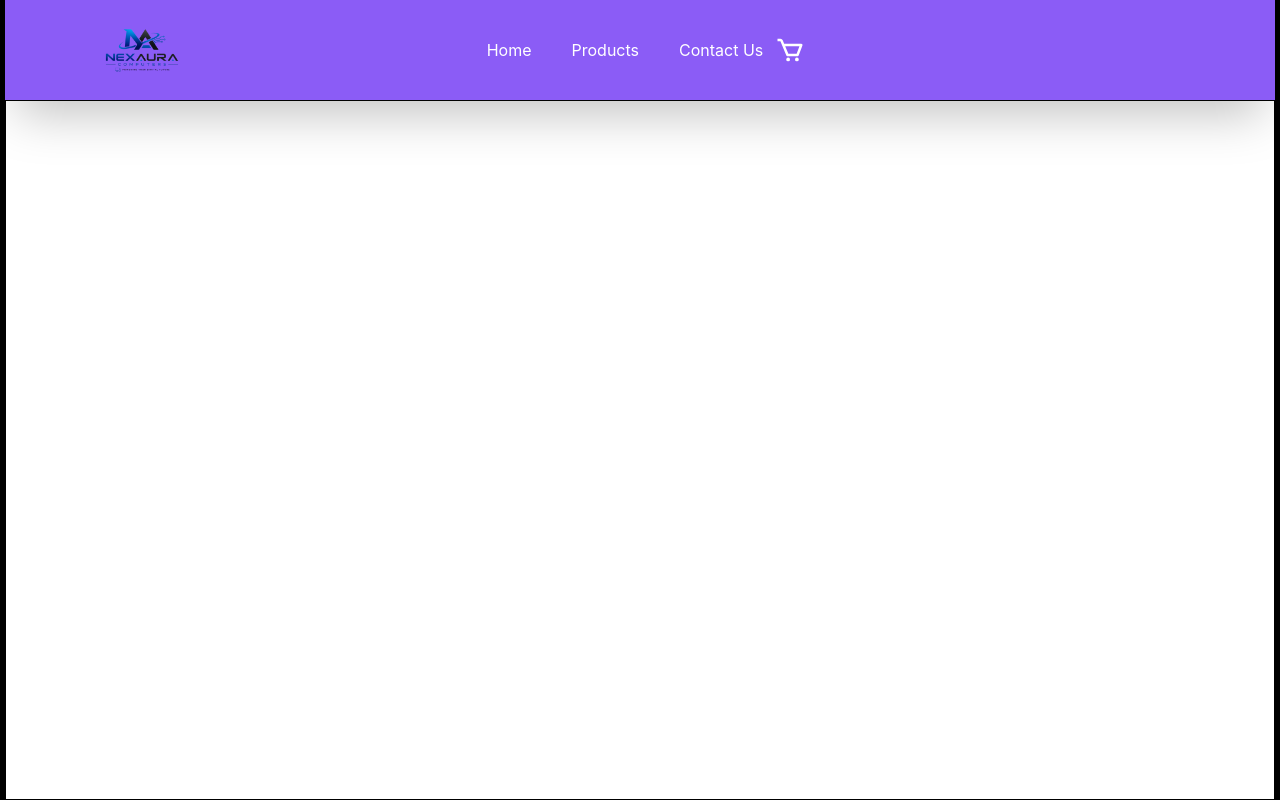
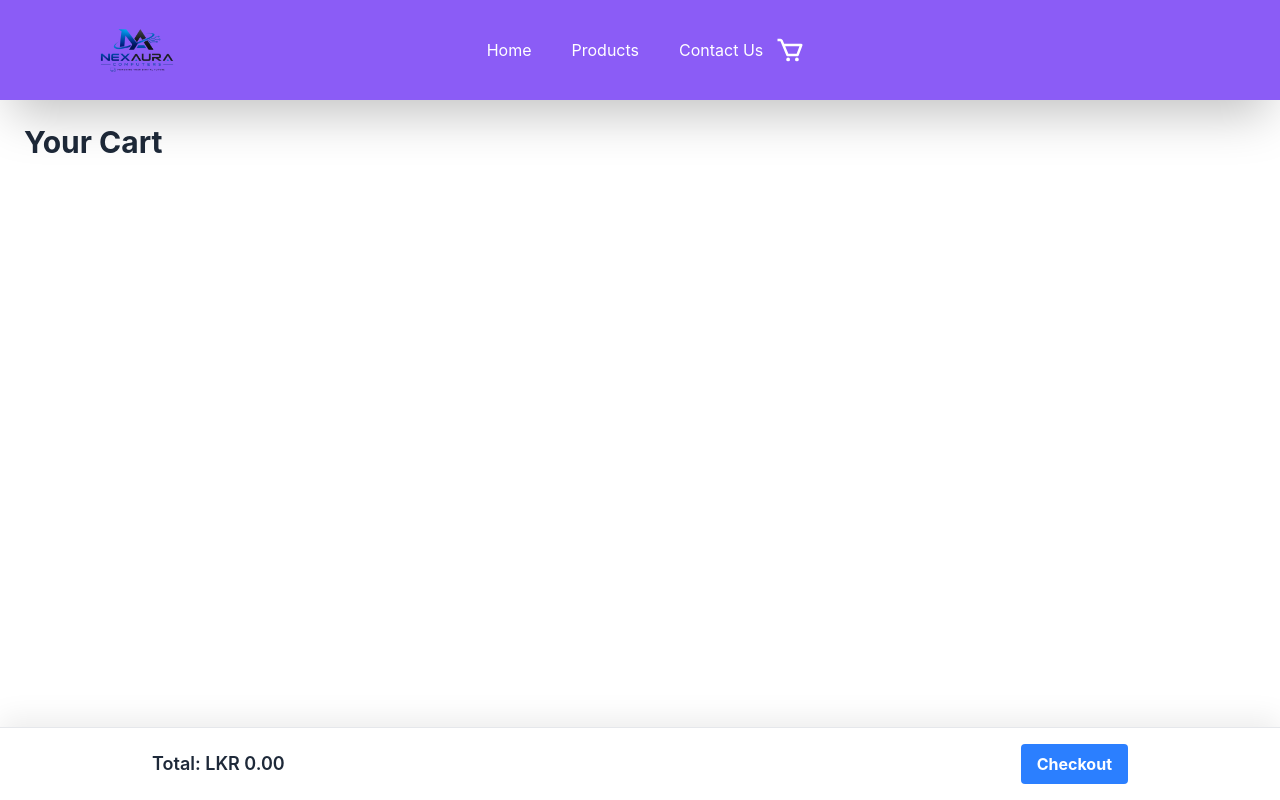
Before and after one commit to Amila1P/Nexaura_Computers-frontend, a React (Vite) app: page /cart in a window 1280 px wide. Built offline with nearby package versions, Linux system fonts and the light colour scheme.

Commit message:
fix position of the  header

```diff
--- a/src/App.jsx
+++ b/src/App.jsx
@@ -1,7 +1,6 @@
 import './App.css'
-import ProductCard from "./components/productCard.jsx"
-import TrendingProducts from './components/trendingProducts.jsx'
 import { Route, Routes } from "react-router-dom"
+import Header from "./components/header.jsx"
 import HomePage from "./pages/homePage.jsx"
 import AdminPage from "./pages/adminPage.jsx"
 import LoginPage from "./pages/loginPage.jsx"
@@ -11,16 +10,18 @@ import { Toaster } from "react-hot-toast"
 function App() {
 
   return (
-        <div className= "w-full h-screen border-black border-[5px] flex justify-center items-center bg-primary">
+        <div className= "w-full min-h-screen bg-primary">
+        <Toaster position = 'top-right'/>
+        <Header/>
 
-        <Toaster position = 'top-right'/>
+        <div className="pt-25 min-h-screen">
             <Routes>
               <Route path="/*" element={<HomePage/>}></Route>
               <Route path="/admin/*" element={<AdminPage/>}></Route>
               <Route path="/test" element = {<TestPage/>}></Route>
               <Route path="/login" element = {<LoginPage/>}></Route>
             </Routes>
-
+        </div>
         </div>
   )
 }
--- a/src/components/header.jsx
+++ b/src/components/header.jsx
@@ -3,11 +3,11 @@ import { BiCart } from "react-icons/bi";
 
 export default function Header() {
     return (
-        <header className = " w-full h-[100px] bg-accent relative flex items-center justify-center shadow-2xl">
-            <Link className= "w-[200px] h-full absolute left-10 flex items-center justify-center">
-                <img src="/NexAura Logo.png" alt="Logo" className=" h-[60px] mr-2"/>
+        <header className = "fixed top-0 left-0 z-50 w-full h-25 bg-accent flex items-center justify-center shadow-2xl">
+            <Link to="/" className= "w-50 h-full absolute left-10 flex items-center justify-center">
+                <img src="/NexAura Logo.png" alt="Logo" className="h-15 mr-2"/>
             </Link>
-            <div className="h-full w-[300px] flex items-center justify-center gap-10">
+            <div className="h-full w-75 flex items-center justify-center gap-10">
                     <Link to="/" className= "text-white hover:text-gray-300">Home</Link>
                     <Link to="/products" className= "text-white hover:text-gray-300">Products</Link>
                     <Link to="/contact-us" className= "text-white hover:text-gray-300">Contact Us</Link>
--- a/src/pages/adminPage.jsx
+++ b/src/pages/adminPage.jsx
@@ -5,7 +5,7 @@ import AdminEditProductPage from "./admin/adminEditProductPage.jsx"
 
 export default function AdminPage() {
     return (
-        <div className = "w-full h-screen flex items-center bg-accent">
+        <div className = "w-full min-h-[calc(100vh-100px)] flex items-center bg-accent">
 
             <div className = "w-[300px] h-full bg-accent text-white">
 
--- a/src/pages/cart.jsx
+++ b/src/pages/cart.jsx
@@ -1,14 +1,16 @@
 import { useState } from "react";
 import { getCart } from "../utils/cart.js";
 import getFormattedPrice from "../utils/priceFormat.js";
+import {getCartTotal} from "../utils/cart.js";
 
 export default function CartPage() {
     const [cart, setCart] = useState(getCart());
 
     return (
-        <div className="w-full h-full overflow-y-auto bg-white p-6">
+        <div className="w-full h-full overflow-y-auto bg-white p-6 pb-40">
+            <h1 className="text-3xl font-bold text-gray-800 mb-6">Your Cart</h1>
 
-            <div className="w-full max-w-5xl mx-auto flex flex-col gap-4">
+            <div className="w-full max-w-5xl mx-auto flex flex-col gap-4 ">
 
                 {
                     cart.map(
@@ -161,6 +163,15 @@ export default function CartPage() {
                     )
                 }
 
+                <div className="fixed bottom-0 left-0 right-0 z-40 border-t border-gray-200 bg-white/95 backdrop-blur-sm shadow-[0_-8px_30px_rgba(0,0,0,0.08)]">
+                    <div className="w-full max-w-5xl mx-auto px-6 py-4 flex items-center justify-between">
+                        <p className="text-lg font-semibold text-gray-800">Total: {getFormattedPrice(getCartTotal(cart))}</p>
+                        <button className="bg-blue-500 hover:bg-blue-700 text-white font-bold py-2 px-4 rounded">
+                            Checkout
+                        </button>
+                    </div>
+                </div>
+
             </div>
 
         </div>
--- a/src/pages/homePage.jsx
+++ b/src/pages/homePage.jsx
@@ -1,14 +1,12 @@
 import { Routes, Route } from "react-router-dom"
-import Header from "../components/header.jsx"
 import ProductPage from "./productPage.jsx"
 import ProductOverviewPage from "./productOverview.jsx"
 import CartPage from "./cart.jsx"
 
 export default function HomePage() {
     return (
-        <div className="w-full h-screen bg-white">
-            <Header/>
-            <div className="w-full min-h-[calc(100%-100px)] overflow-y-scroll border">
+        <div className="w-full min-h-[calc(100vh-100px)] bg-white">
+            <div className="w-full min-h-[calc(100vh-100px)] overflow-y-auto">
                 <Routes>
                     <Route path="/" element={<h1>Welcome to the Home Page</h1>}/>
                     <Route path="/products" element={<ProductPage/>}/>
--- a/src/pages/loginPage.jsx
+++ b/src/pages/loginPage.jsx
@@ -41,7 +41,7 @@ export default function LoginPage() {
 
 
     return (
-        <div className = " w-full h-screen flex items-center justify-center bg-[url('/login-bg.jpg')] bg-cover" >
+        <div className = " w-full min-h-[calc(100vh-100px)] flex items-center justify-center bg-[url('/login-bg.jpg')] bg-cover" >
 
             <div className = "w-1/2 h-full">
             </div>
--- a/src/pages/testPage.jsx
+++ b/src/pages/testPage.jsx
@@ -17,7 +17,7 @@ export default function TestPage() {
 
     return (
 
-        <div className = " w-full h-screen flex-col items-center justify-center bg-primary text-secondary">
+        <div className = " w-full min-h-[calc(100vh-100px)] flex-col items-center justify-center bg-primary text-secondary">
 
             <input onChange={
                     (e) =>{
--- a/src/utils/cart.js
+++ b/src/utils/cart.js
@@ -77,3 +77,14 @@ export function addToCart(product, quantity){
     const cartString = JSON.stringify(cart);
     localStorage.setItem("cart", cartString);
 }
+
+export function getCartTotal(cart){
+
+    let total = 0;
+
+    for(let i = 0; i < cart.length; i++){
+        total = total + cart[i].product.price * cart[i].quantity;
+    }
+    return total;
+
+}
```
Lines whose indentation alone changed are shown as unchanged.
